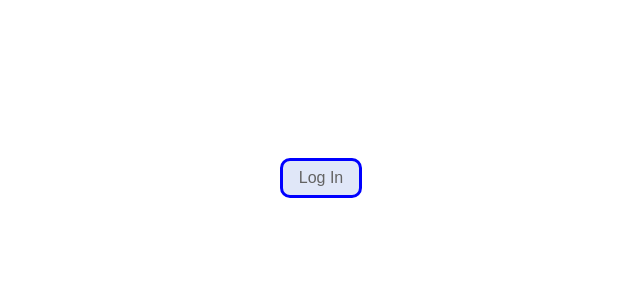
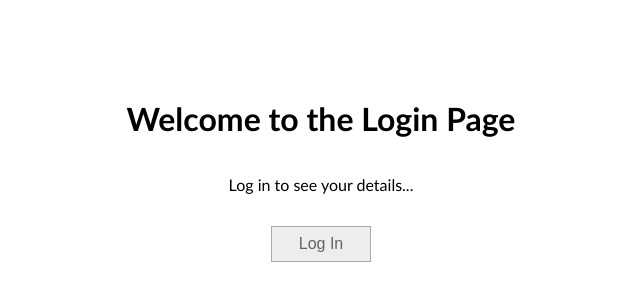
Before and after one commit to leoarthurwall/auth0, a React (Create React App) app: page / in a window 1280 px wide. Shown: the part 230-530 px from the top of the page, without its empty margins (319-959 px from the left). Built offline with nearby package versions, Linux system fonts and the light colour scheme.

Commit message:
added css for the login page

```diff
--- a/src/components/LoginButton.js
+++ b/src/components/LoginButton.js
@@ -6,9 +6,13 @@ const LoginButton = () => {
 
   return (
     !isAuthenticated && (
-      <button className="button" onClick={() => loginWithRedirect()}>
-        Log In
-      </button>
+      <div className="login-container">
+        <h1>Welcome to the Login Page</h1>
+        <p>Log in to see your details...</p>
+        <button className="button" onClick={() => loginWithRedirect()}>
+          Log In
+        </button>
+      </div>
     )
   );
 };
--- a/src/index.css
+++ b/src/index.css
@@ -3,25 +3,33 @@ body {
   justify-content: center;
   align-items: center;
   height: 100vh;
+  font-family: 'Trebuchet MS', 'Lucida Sans Unicode', 'Lucida Grande', 'Lucida Sans', Arial, sans-serif;
+
 }
 .App{
   text-align: center;
-  font-family: 'Trebuchet MS', 'Lucida Sans Unicode', 'Lucida Grande', 'Lucida Sans', Arial, sans-serif;
 }
 
 .button{
-  background-color: rgb(224, 231, 248);
-  border: 3px solid blue;
+  background-color: rgb(237, 237, 237);
+  border: 1.5px solid rgb(171, 171, 171);
   outline: none;
   padding: 0.5rem 1rem;
   font-size: 1rem;
-  border-radius: 10px;
   cursor: pointer;
   color: rgb(99, 99, 99);
   margin: 1rem;
+  width: 100px;
 }
 
 .button:hover{
-  background-color: blue;
-  color: white;
+  background-color: rgb(203, 203, 203);
 }
+
+.login-container{
+  display: flex;
+  flex-direction: column;
+  justify-content: center;
+  align-items: center;
+
+}
```
